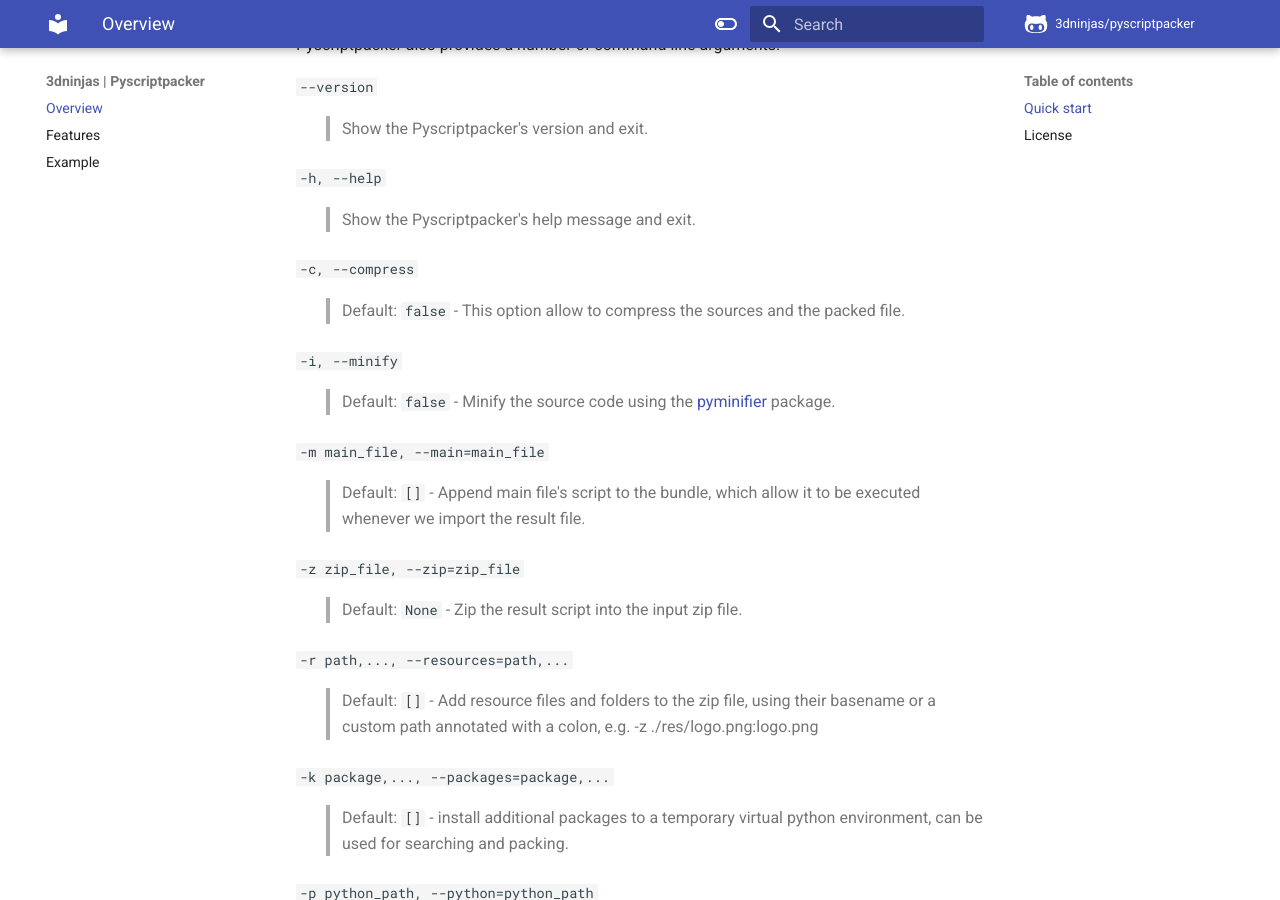
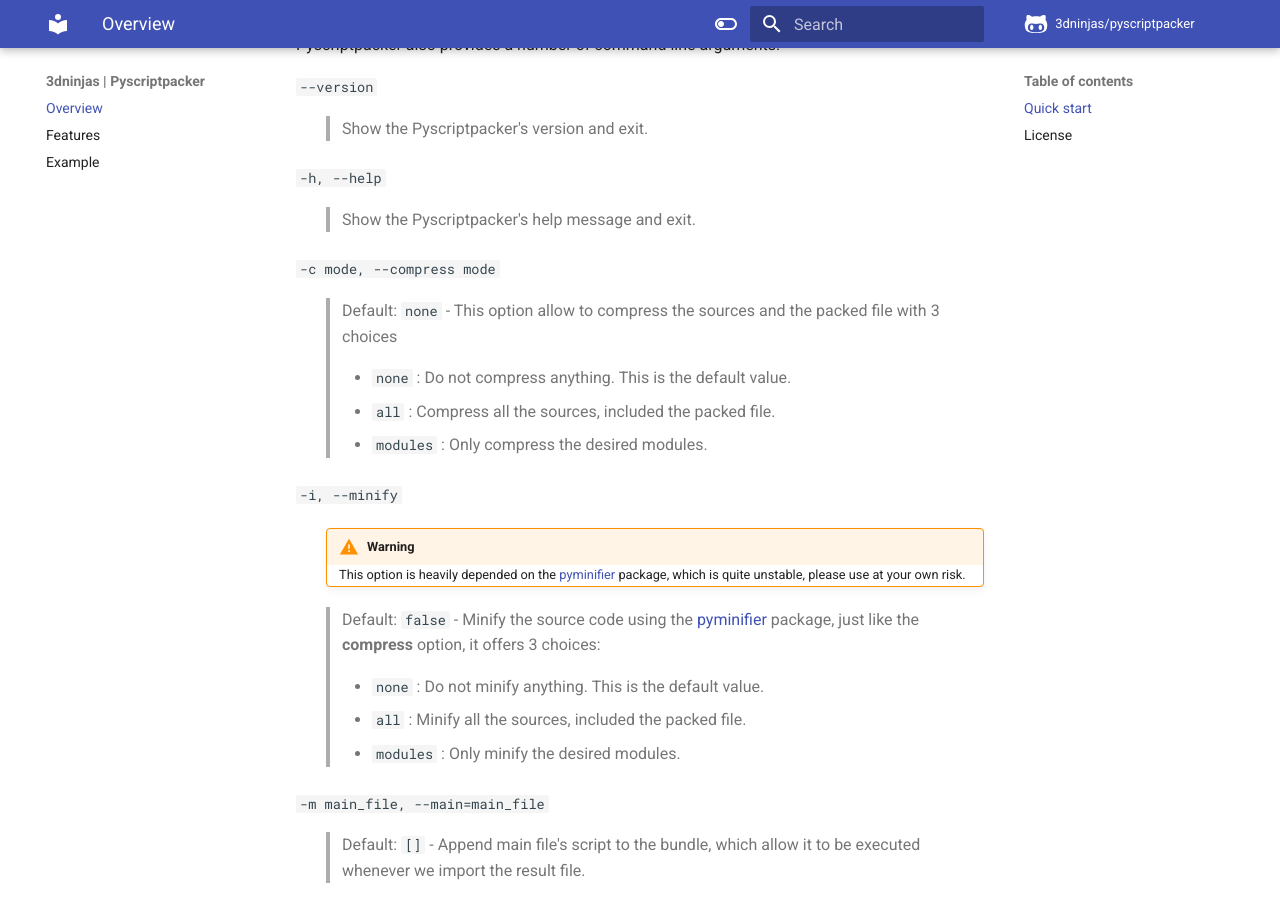
Before and after one commit to coreprocess/pdistx, an MkDocs documentation site: the page built from docs/index.md, in a window 1280 px wide and 900 px high, scrolled down 1048 px. Built offline with MkDocs 1.6.1 and Material for MkDocs 9.7.7, drawn with Linux system fonts in a browser that asks for light colours; comment, search, counter and statistics services are not loaded.

```diff
--- a/docs/index.md
+++ b/docs/index.md
@@ -48,11 +48,23 @@ Pyscriptpacker also provides a number of command line arguments.
 `-h, --help`
 :   > Show the Pyscriptpacker's help message and exit.
 
-`-c, --compress`
-:   > Default: `false` - This option allow to compress the sources and the packed file.
+`-c mode, --compress mode`
+:   > Default: `none` - This option allow to compress the sources and the packed file with 3 choices
+    >
+    >   - `none` : Do not compress anything. This is the default value.
+    >   - `all` : Compress all the sources, included the packed file.
+    >   - `modules` : Only compress the desired modules.
 
 `-i, --minify`
-:   > Default: `false` - Minify the source code using the [pyminifier](https://github.com/liftoff/pyminifier) package.
+:   !!! warning
+        This option is heavily depended on the [pyminifier](https://github.com/liftoff/pyminifier) package, which is quite unstable, please use at your own risk.
+
+    > Default: `false` - Minify the source code using the [pyminifier](https://github.com/liftoff/pyminifier) package, just like the **compress** option, it offers 3 choices:
+    >
+    >   - `none` : Do not minify anything. This is the default value.
+    >   - `all` : Minify all the sources, included the packed file.
+    >   - `modules` : Only minify the desired modules.
+
 
 `-m main_file, --main=main_file`
 :   > Default: `[]` - Append main file's script to the bundle, which allow it to be executed whenever we import the result file.
```
Also changed, not shown: README.md (+7 -2 lines), docs/example.md (+1 -1 lines), docs/features.md (+1 -4 lines).
